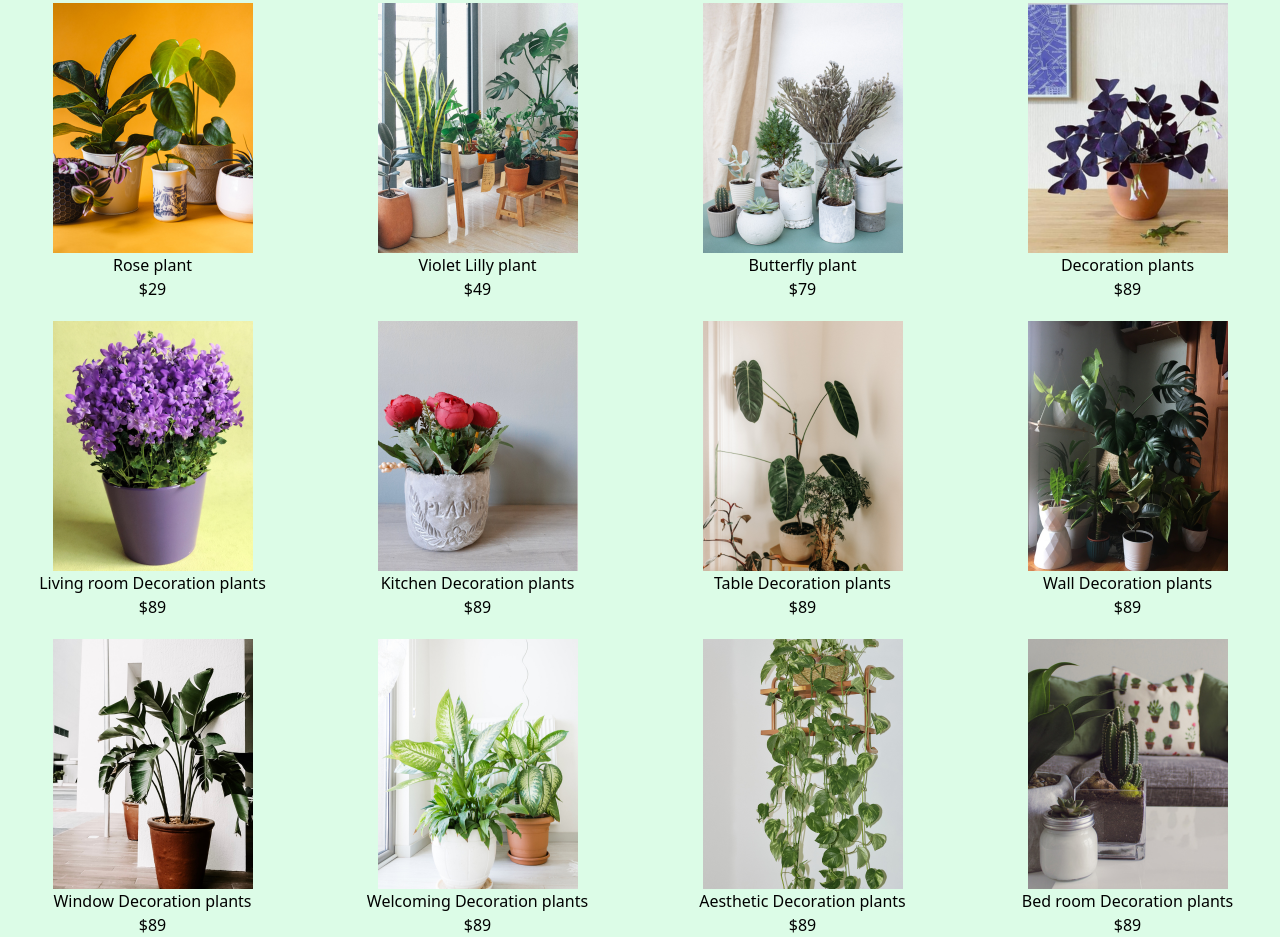
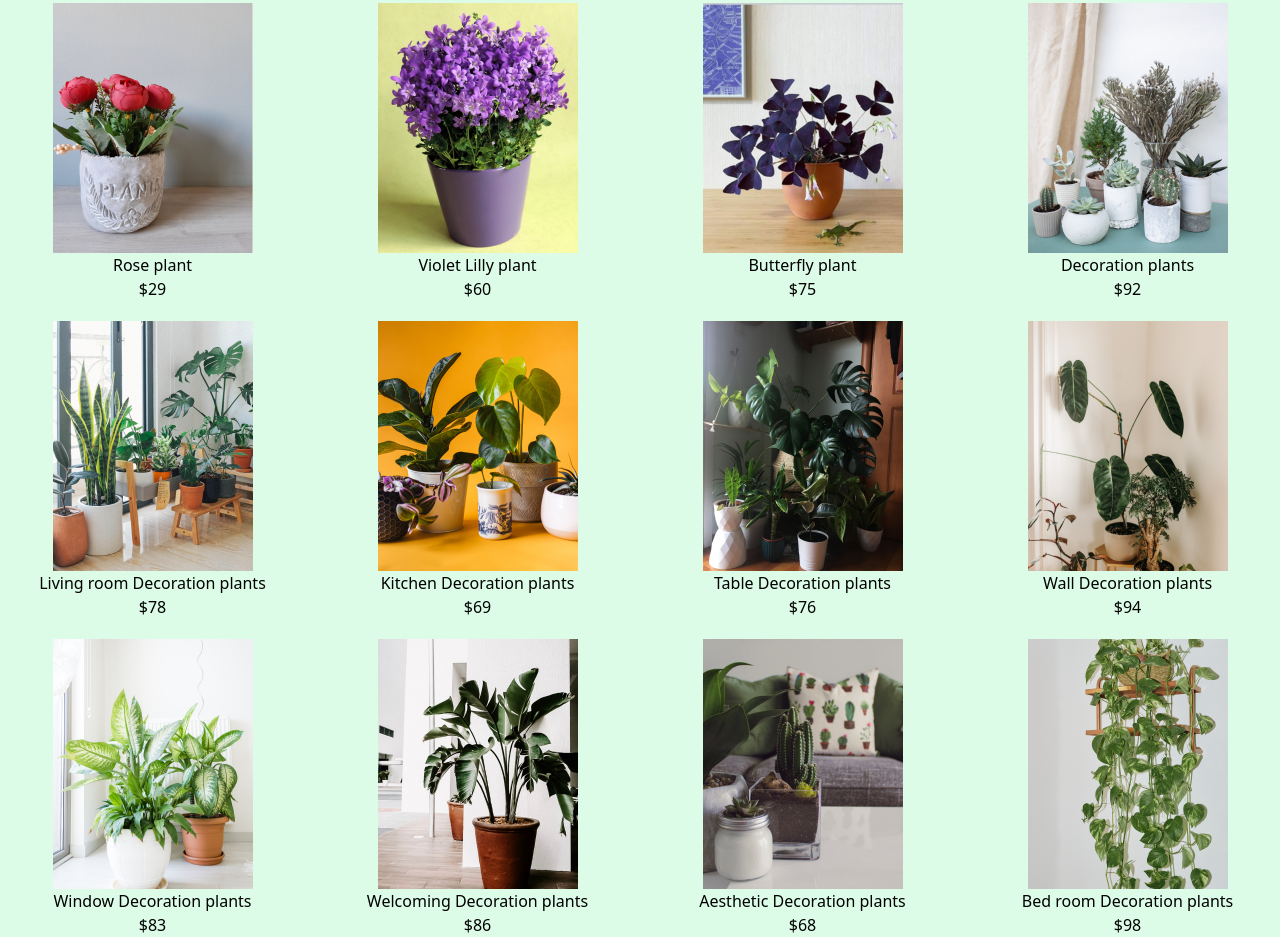
Before and after one commit to Senthil-Engr/greenden, a plain HTML site: page products.html in a window 1280 px wide. Shown: the part 239-1176 px from the top of the page. Drawn offline with nearby package versions, Linux system fonts and the light colour scheme.

Commit message:
updated path for contact and product page

```diff
--- a/products.html
+++ b/products.html
@@ -52,87 +52,87 @@
         <div class="grid grid-cols-2 sm:grid-cols-4 mt-10 gap-5">
 
             <div>
-                <img src="./images/best seller-1.png" class="inline hover:shadow-xl transform hover:-translate-y-2"
+                <img src="./images/best seller-6.png" class="inline hover:shadow-xl transform hover:-translate-y-2"
                     alt="Rose plant">
                 <h1>Rose plant</h1>
                 <p>$29</p>
             </div>
 
             <div>
-                <img src="./images/best seller-2.png" class="inline hover:shadow-xl transform hover:-translate-y-2"
+                <img src="./images/best seller-5.png" class="inline hover:shadow-xl transform hover:-translate-y-2"
                     alt="Rose plant">
                 <h1>Violet Lilly plant</h1>
-                <p>$49</p>
+                <p>$60</p>
+            </div>
+
+            <div>
+                <img src="./images/best seller-4.png" class="inline hover:shadow-xl transform hover:-translate-y-2"
+                    alt="Rose plant">
+                <h1>Butterfly plant</h1>
+                <p>$75</p>
             </div>
 
             <div>
                 <img src="./images/best seller-3.png" class="inline hover:shadow-xl transform hover:-translate-y-2"
                     alt="Rose plant">
-                <h1>Butterfly plant</h1>
-                <p>$79</p>
+                <h1>Decoration plants</h1>
+                <p>$92</p>
             </div>
 
             <div>
-                <img src="./images/best seller-4.png" class="inline hover:shadow-xl transform hover:-translate-y-2"
+                <img src="./images/best seller-2.png" class="inline hover:shadow-xl transform hover:-translate-y-2"
                     alt="Rose plant">
-                <h1>Decoration plants</h1>
-                <p>$89</p>
+                <h1>Living room Decoration plants</h1>
+                <p>$78</p>
             </div>
 
             <div>
-                <img src="./images/best seller-5.png" class="inline hover:shadow-xl transform hover:-translate-y-2"
+                <img src="./images/best seller-1.png" class="inline hover:shadow-xl transform hover:-translate-y-2"
                     alt="Rose plant">
-                <h1>Living room Decoration plants</h1>
-                <p>$89</p>
+                <h1>Kitchen Decoration plants</h1>
+                <p>$69</p>
             </div>
 
             <div>
-                <img src="./images/best seller-6.png" class="inline hover:shadow-xl transform hover:-translate-y-2"
+                <img src="./images/best seller-8.png" class="inline hover:shadow-xl transform hover:-translate-y-2"
                     alt="Rose plant">
-                <h1>Kitchen Decoration plants</h1>
-                <p>$89</p>
+                <h1>Table Decoration plants</h1>
+                <p>$76</p>
             </div>
 
             <div>
                 <img src="./images/best seller-7.png" class="inline hover:shadow-xl transform hover:-translate-y-2"
                     alt="Rose plant">
-                <h1>Table Decoration plants</h1>
-                <p>$89</p>
+                <h1>Wall Decoration plants</h1>
+                <p>$94</p>
             </div>
 
             <div>
-                <img src="./images/best seller-8.png" class="inline hover:shadow-xl transform hover:-translate-y-2"
+                <img src="./images/best seller-10.png" class="inline hover:shadow-xl transform hover:-translate-y-2"
                     alt="Rose plant">
-                <h1>Wall Decoration plants</h1>
-                <p>$89</p>
+                <h1>Window Decoration plants</h1>
+                <p>$83</p>
             </div>
 
             <div>
                 <img src="./images/best seller-9.png" class="inline hover:shadow-xl transform hover:-translate-y-2"
                     alt="Rose plant">
-                <h1>Window Decoration plants</h1>
-                <p>$89</p>
+                <h1>Welcoming Decoration plants</h1>
+                <p>$86</p>
             </div>
 
             <div>
-                <img src="./images/best seller-10.png" class="inline hover:shadow-xl transform hover:-translate-y-2"
+                <img src="./images/best seller-12.png" class="inline hover:shadow-xl transform hover:-translate-y-2"
                     alt="Rose plant">
-                <h1>Welcoming Decoration plants</h1>
-                <p>$89</p>
+                <h1>Aesthetic Decoration plants</h1>
+                <p>$68</p>
             </div>
 
             <div>
                 <img src="./images/best seller-11.png" class="inline hover:shadow-xl transform hover:-translate-y-2"
                     alt="Rose plant">
-                <h1>Aesthetic Decoration plants</h1>
-                <p>$89</p>
-            </div>
-
-            <div>
-                <img src="./images/best seller-12.png" class="inline hover:shadow-xl transform hover:-translate-y-2"
-                    alt="Rose plant">
                 <h1>Bed room Decoration plants</h1>
-                <p>$89</p>
+                <p>$98</p>
             </div>
         </div>
 
```
Also changed, not shown: contact.html (+4 -4 lines), index.html (+3 -3 lines).
